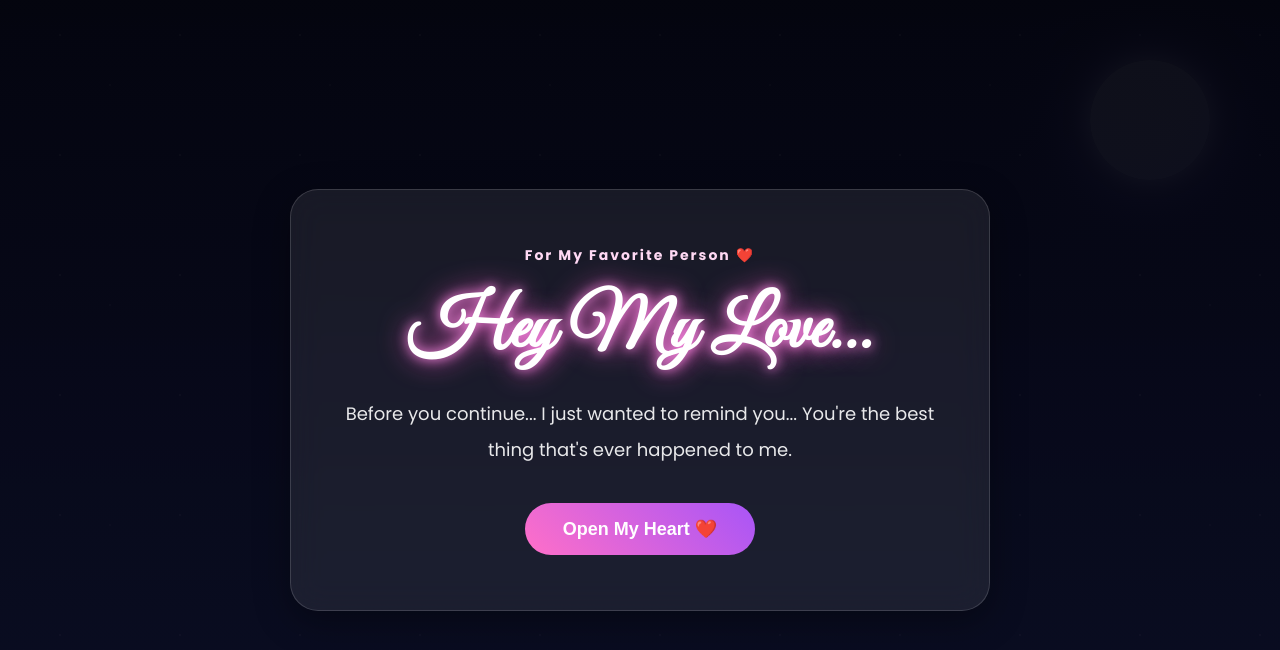
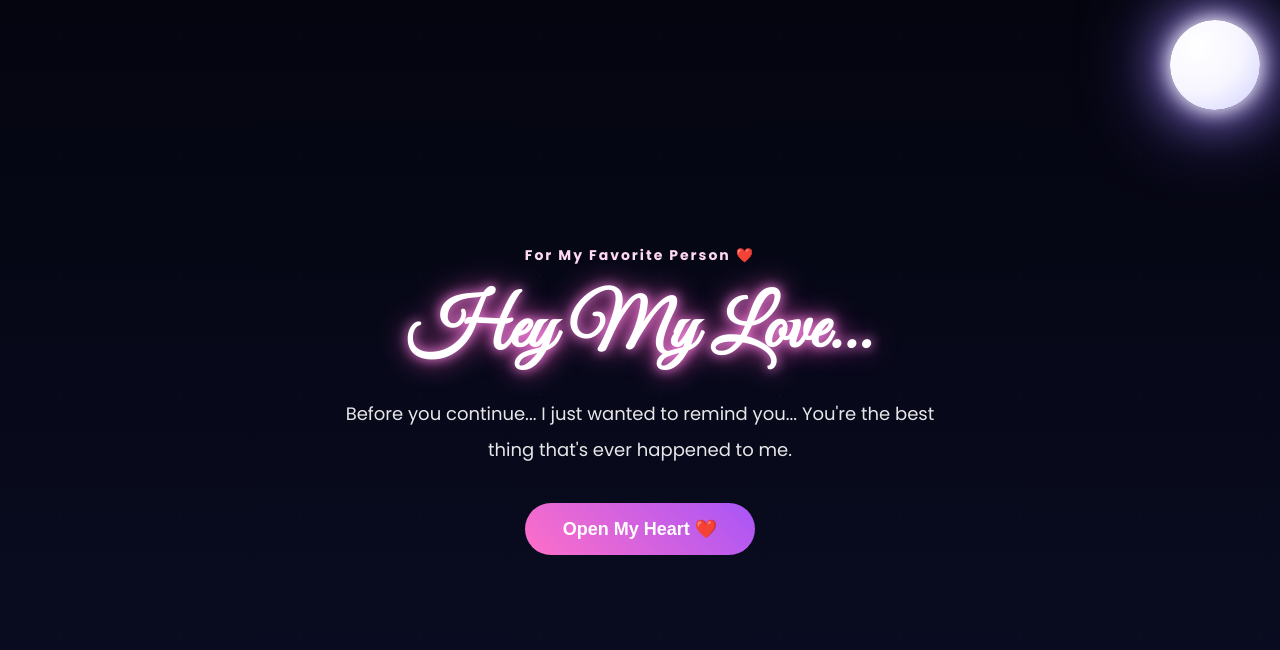
Before and after one commit to BoBa3015/MINE-, a plain HTML site: page index.html in a window 1280 px wide. Drawn offline with Linux system fonts and the light colour scheme.

Commit message:
style.css

```diff
--- a/style.css
+++ b/style.css
@@ -86,16 +86,15 @@ transform:translateY(-600px);
 /* =========================================
    MOON
 ========================================= */
-
 #moon{
 
 position:fixed;
 
-top:60px;
-right:70px;
+top:20px;
+right:20px;
 
-width:120px;
-height:120px;
+width:90px;
+height:90px;
 
 border-radius:50%;
 
@@ -110,34 +109,18 @@ box-shadow:
 0 0 50px #bfa8ff,
 0 0 90px #8065ff;
 
-z-index:50;
+z-index:100001;
+
+cursor:pointer;
 
 pointer-events:auto;
 
-cursor:pointer;
+/* ADD THESE ↓↓↓ */
+transform:translateZ(0);
+will-change:transform;
+backface-visibility:hidden;
 
 }
-
-/* =========================================
-   GLASS EFFECT
-========================================= */
-
-.glass{
-
-background:rgba(255,255,255,.08);
-
-backdrop-filter:blur(16px);
-
-border:1px solid rgba(255,255,255,.15);
-
-border-radius:28px;
-
-box-shadow:
-
-0 10px 35px rgba(0,0,0,.35);
-
-}
-
 /* =========================================
    LOADING SCREEN
 ========================================= */
```
